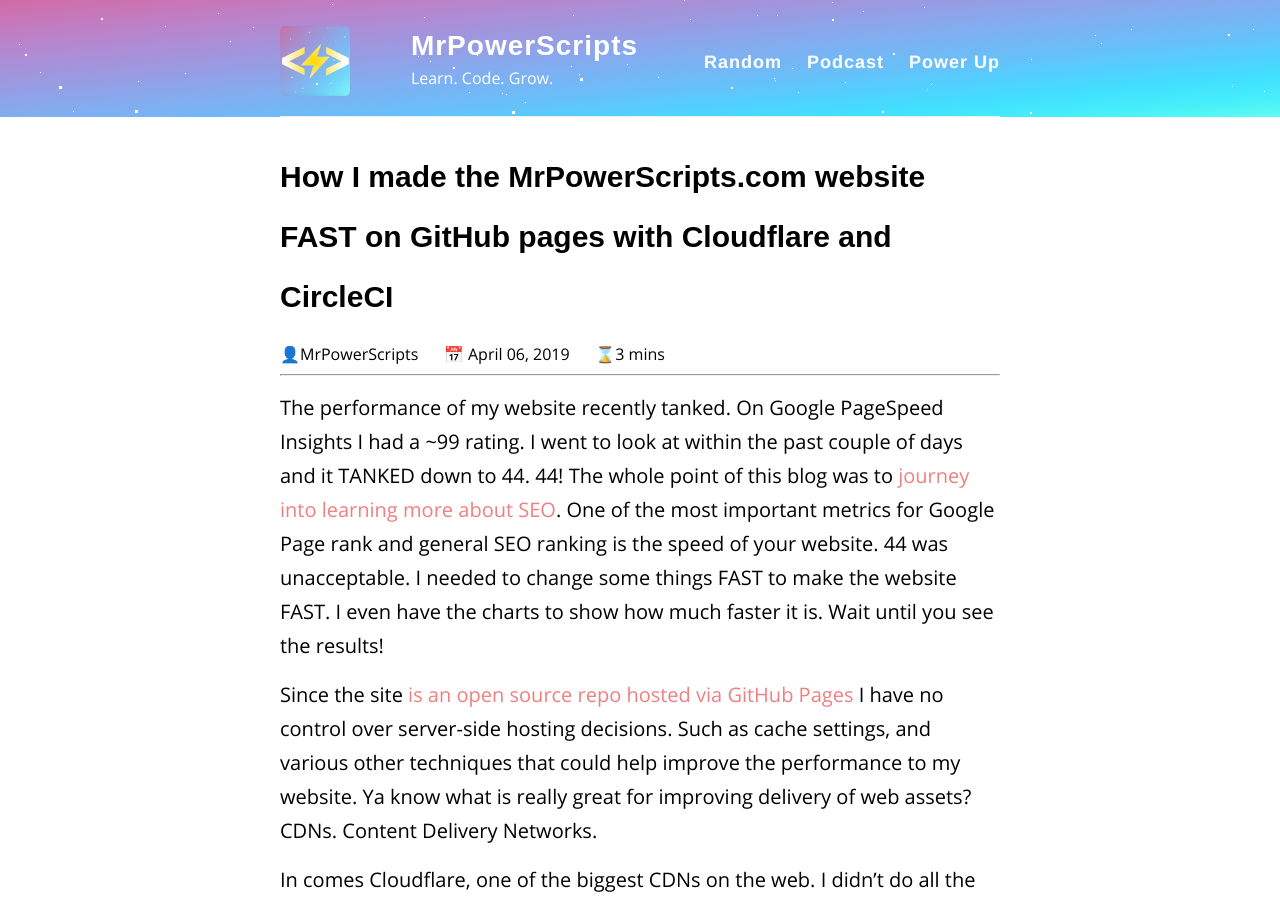
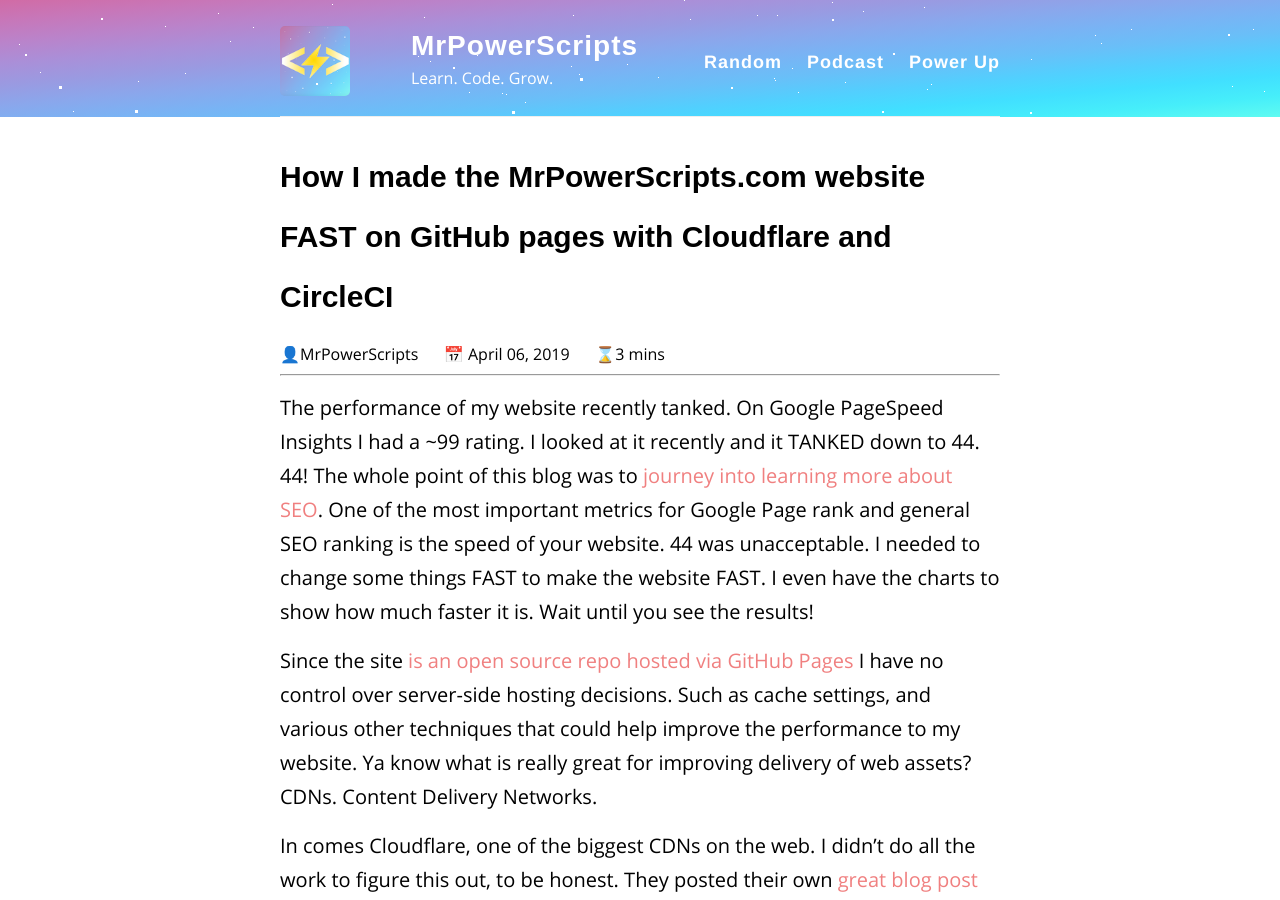
Before and after one commit to MrPowerScripts/MrPowerScripts.com, a Jekyll site: the page built from _posts/2019-04-06-faster-github-pages-with-cloudflare-circleci.md, in a window 1280 px wide and 900 px high. Built offline with Jekyll 4.4.1, drawn with Linux system fonts in a browser that asks for light colours.

Commit message:
i don't word good

```diff
--- a/_posts/2019-04-06-faster-github-pages-with-cloudflare-circleci.md
+++ b/_posts/2019-04-06-faster-github-pages-with-cloudflare-circleci.md
@@ -3,10 +3,10 @@
 title: How I made the MrPowerScripts.com website FAST on GitHub pages with Cloudflare and CircleCI
 date: 2019-04-06 11:00:45+00
 tags: [mrpowerscripts, CircleCI automation, Cloudflare, improve website speed, website speed tips, Cloudflare caching, Cloudflare website speed ]
-description-long: The performance of my website recently tanked. On Google PageSpeed Insights I had a ~99 rating. I went to look at within the past couple of days and it TANKED down to 44. 44! The whole point of this blog was to journey into learning more about SEO. One of the most important metrics for Google Page rank and general SEO ranking is the speed of your website. 44 was unacceptable. I needed to change some things FAST to make the website FAST. I even have the charts to show how much faster it is. Wait until you see the results!
+description-long: The performance of my website recently tanked. On Google PageSpeed Insights I had a ~99 rating. I looked at it recently and it TANKED down to 44. 44! The whole point of this blog was to journey into learning more about SEO. One of the most important metrics for Google Page rank and general SEO ranking is the speed of your website. 44 was unacceptable. I needed to change some things FAST to make the website FAST. I even have the charts to show how much faster it is. Wait until you see the results!
 ---
 
-The performance of my website recently tanked. On Google PageSpeed Insights I had a ~99 rating. I went to look at within the past couple of days and it TANKED down to 44. 44! The whole point of this blog was to [journey into learning more about SEO](https://www.youtube.com/watch?v=5YsFoEY7Ulo&list=PLqpaLALjc1lwz6nHCgsP98xYX_Ykawh3J). One of the most important metrics for Google Page rank and general SEO ranking is the speed of your website. 44 was unacceptable. I needed to change some things FAST to make the website FAST. I even have the charts to show how much faster it is. Wait until you see the results!
+The performance of my website recently tanked. On Google PageSpeed Insights I had a ~99 rating. I looked at it recently and it TANKED down to 44. 44! The whole point of this blog was to [journey into learning more about SEO](https://www.youtube.com/watch?v=5YsFoEY7Ulo&list=PLqpaLALjc1lwz6nHCgsP98xYX_Ykawh3J). One of the most important metrics for Google Page rank and general SEO ranking is the speed of your website. 44 was unacceptable. I needed to change some things FAST to make the website FAST. I even have the charts to show how much faster it is. Wait until you see the results!
 
 Since the site [is an open source repo hosted via GitHub Pages](https://github.com/MrPowerScripts/MrPowerScripts.com) I have no control over server-side hosting decisions. Such as cache settings, and various other techniques that could help improve the performance to my website. Ya know what is really great for improving delivery of web assets? CDNs. Content Delivery Networks.
 
```
